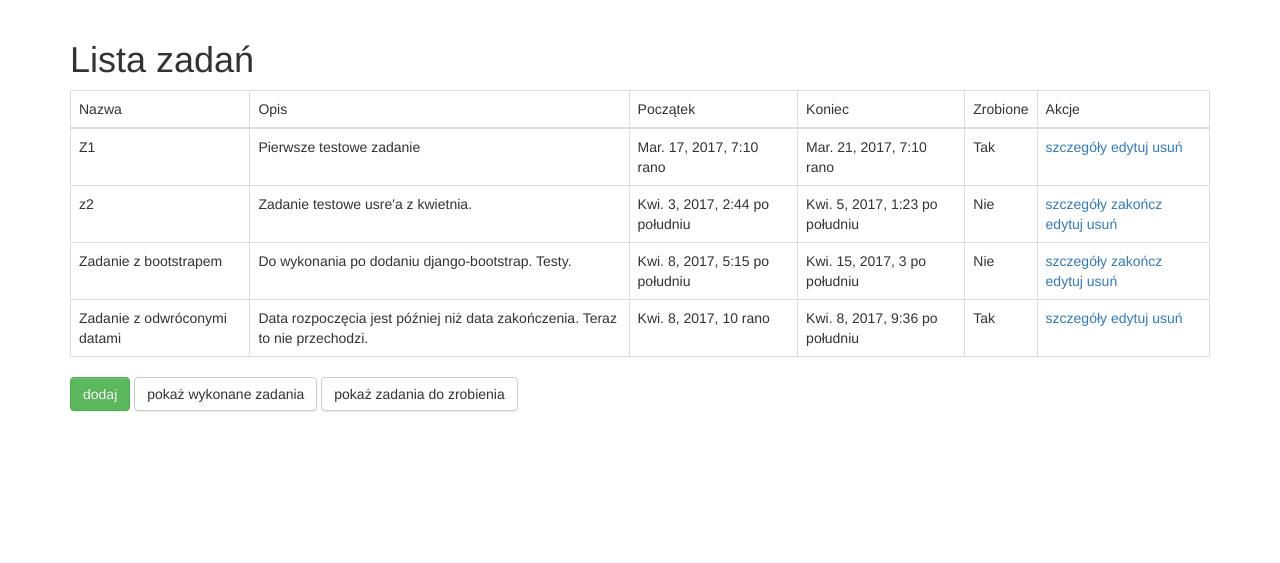
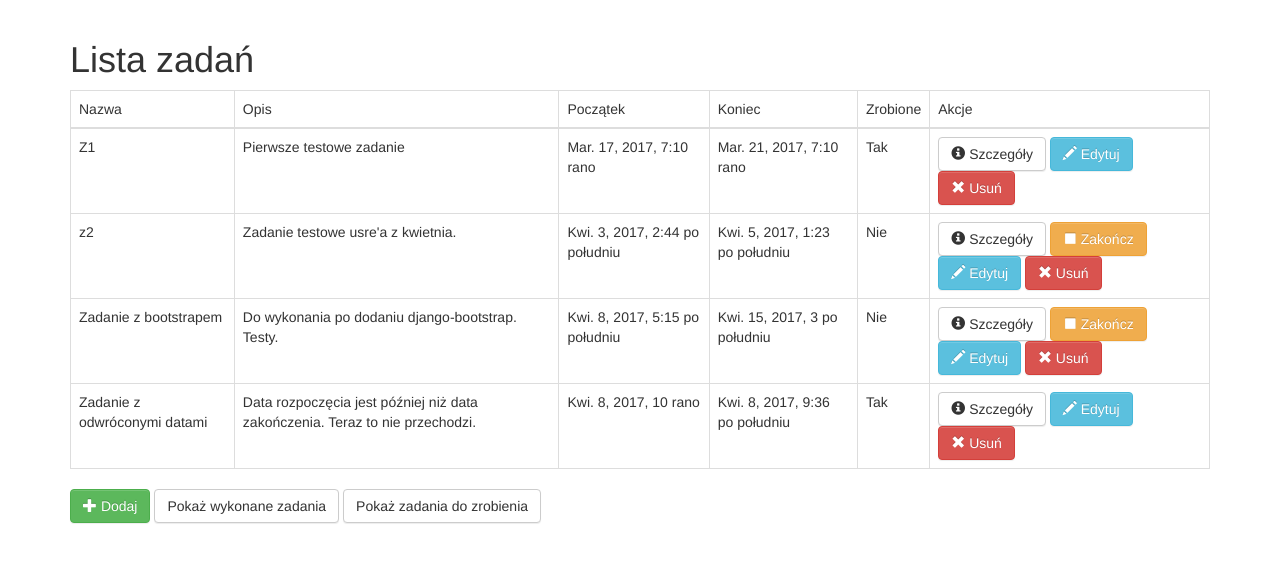
Before and after one commit to szymonsiecinski/tasklist, a Django app: page /tasks in a window 1280 px wide. Shown: the part 52-615 px from the top of the page. Run offline with Django 3.2, Linux system fonts and the light colour scheme; a user stored in the database is signed in; data comes from the database, SQL or seed files in the repository; both versions use the stored data as it was after the commit; some libraries are stand-ins or nearby versions.

Commit message:
ENHANCEMENT/ULEPSZENIE
converting links into buttons
zamiana linków na przyciski

```diff
--- a/TaskList/templates/TaskList/task_details.html
+++ b/TaskList/templates/TaskList/task_details.html
@@ -28,6 +28,8 @@
     </tbody>
 </table>
 
-<a class="btn btn-default" href="{% url 'task_list' %}">Powrót do listy zadań</a>
+<a class="btn btn-default" href="{% url 'task_list' %}"><span class="glyphicon glyphicon-arrow-left"></span>
+    Powrót do listy zadań
+</a>
 
 {% endblock %}
--- a/TaskList/templates/TaskList/task_list.html
+++ b/TaskList/templates/TaskList/task_list.html
@@ -23,10 +23,23 @@
 				{% endif %}
 			</td>
 			<td>
-				<a href="{% url 'task_details' task.id %}">szczegóły</a>
-                {% if not task.done %}<a href="{% url 'task_finish' task.id %}">zakończ</a>{% endif %}
-				<a href="{% url 'task_edit' task.id %}">edytuj</a>
-				<a href="{% url 'task_delete' task.id %}">usuń</a>
+				<a class="btn btn-default" href="{% url 'task_details' task.id %}">
+                    <span class="glyphicon glyphicon-info-sign"></span>
+                    Szczegóły
+                </a>
+                {% if not task.done %}
+				<a class="btn btn-warning" href="{% url 'task_finish' task.id %}">
+                    <span class="glyphicon glyphicon-stop"></span>
+                    Zakończ
+                </a>
+				{% endif %}
+				<a class="btn btn-info" href="{% url 'task_edit' task.id %}">
+                    <span class="glyphicon glyphicon-pencil"></span>
+                    Edytuj
+                </a>
+				<a class="btn btn-danger" href="{% url 'task_delete' task.id %}">
+                    <span class="glyphicon glyphicon-remove"></span> Usuń
+                </a>
 			</td>
 		</tr>
         {% empty %}
@@ -35,8 +48,8 @@
 		</tbody>
 	</table>
 
-	<a class="btn btn-success" href="{% url 'task_new' %}">dodaj</a>
-	<a class="btn btn-default" href="{% url 'task_list_done' %}">pokaż wykonane zadania</a>
-	<a class="btn btn-default" href="{% url 'task_list_todo' %}">pokaż zadania do zrobienia</a>
+	<a class="btn btn-success" href="{% url 'task_new' %}"><span class="glyphicon glyphicon-plus"></span> Dodaj</a>
+	<a class="btn btn-default" href="{% url 'task_list_done' %}">Pokaż wykonane zadania</a>
+	<a class="btn btn-default" href="{% url 'task_list_todo' %}">Pokaż zadania do zrobienia</a>
 
 {% endblock %}
```
Also changed, not shown: TaskList/templates/TaskList/task_list_filt.html (+20 -7 lines), db.sqlite3.
